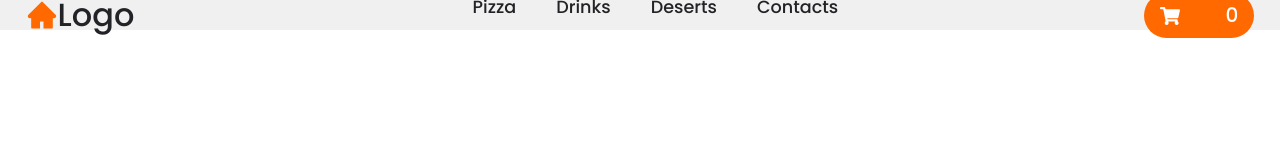
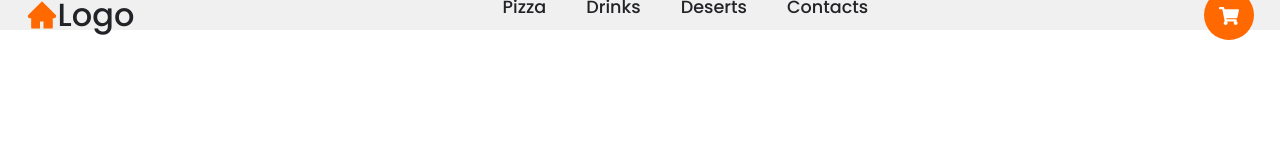
Before and after one commit to DireStraits01/react-pizza, a React (Create React App) app: page / in a window 1280 px wide. Shown: the top 160 px of the page. Built offline with nearby package versions, Linux system fonts and the light colour scheme.

Commit message:
fix style cart button

```diff
--- a/src/components/Navbar.jsx
+++ b/src/components/Navbar.jsx
@@ -45,13 +45,22 @@ function Navbar({
         <div>
           <NavLink
             to="/#"
-            className={style.cartIconBtn}
+            className={`${
+              cartCount > 0 ? style.cartIconBtn : style.cartIconBtnNull
+            } `}
             onClick={() => handleBtnMenu(openCart, setOpenCart)}
           >
             <span className={style.cartIcon}>
               <FaShoppingCart />
             </span>
-            <span className={style.cartCount}> {cartCount}</span>
+            <span
+              className={`${
+                cartCount > 0 ? style.cartCount : style.cartCountNull
+              }`}
+            >
+              {' '}
+              {cartCount}
+            </span>
           </NavLink>
 
           <div className={`${style.cart} ${openCart ? style.open : ''}`}>
--- a/src/components/Navbar.module.css
+++ b/src/components/Navbar.module.css
@@ -87,6 +87,32 @@ header {
 }
 .cartIconBtn:hover {
   color: rgb(244, 186, 148);
+}
+
+.cartIconBtnNull {
+  display: flex;
+  align-items: center;
+  justify-content: center;
+  border-radius: 50%;
+  width: 50px;
+  height: 50px;
+  background-color: var(--main-color);
+  font-size: 20px;
+  line-height: 35px;
+  transition: all 0.5s ease;
+  color: var(--background-color-item);
+  text-decoration: none;
+  padding-left: 10%;
+  padding-right: 10%;
+  border: 5px solid rgba(7, 3, 0, 0);
+  transition: all 0.5s ease;
+}
+
+.cartIconBtnNull:hover {
+  color: rgb(244, 186, 148);
+}
+.cartCountNull {
+  display: none;
 }
 .cart {
   background-color: rgba(225, 225, 225, 0.5);
```
